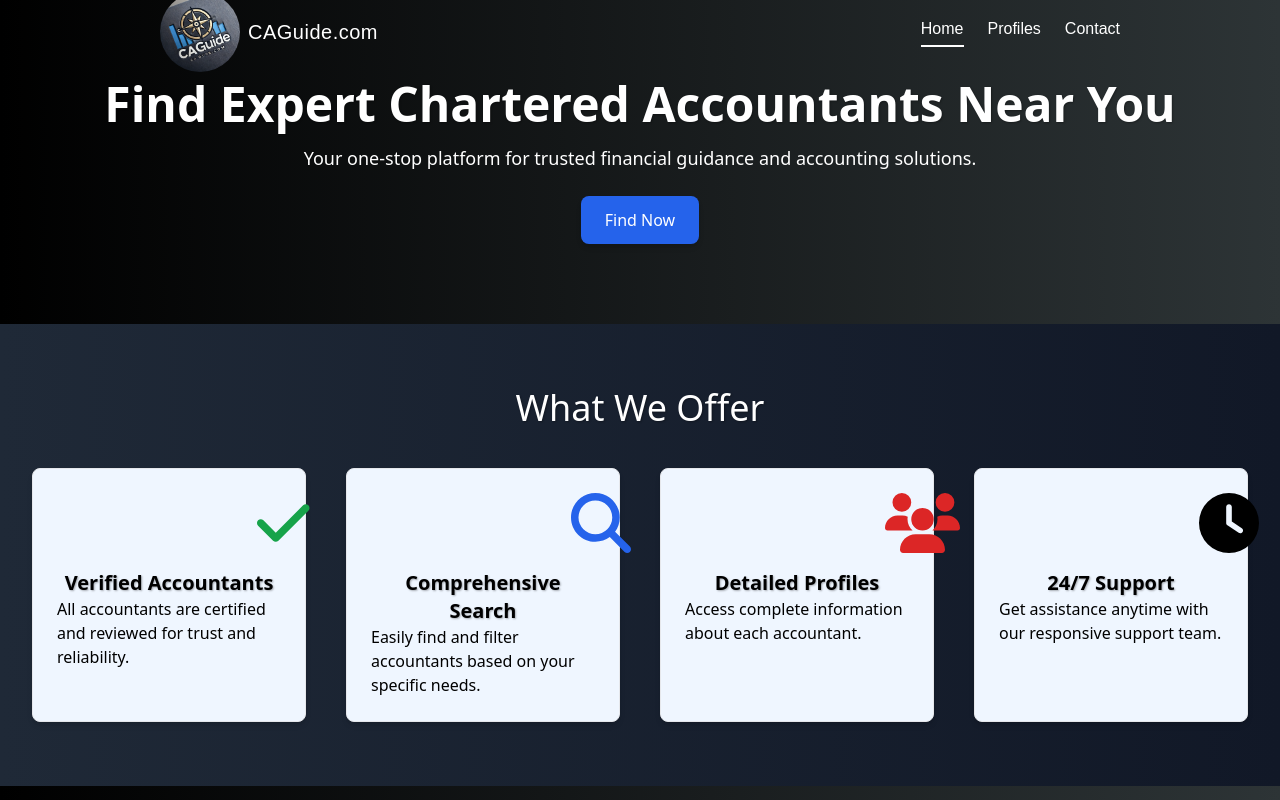
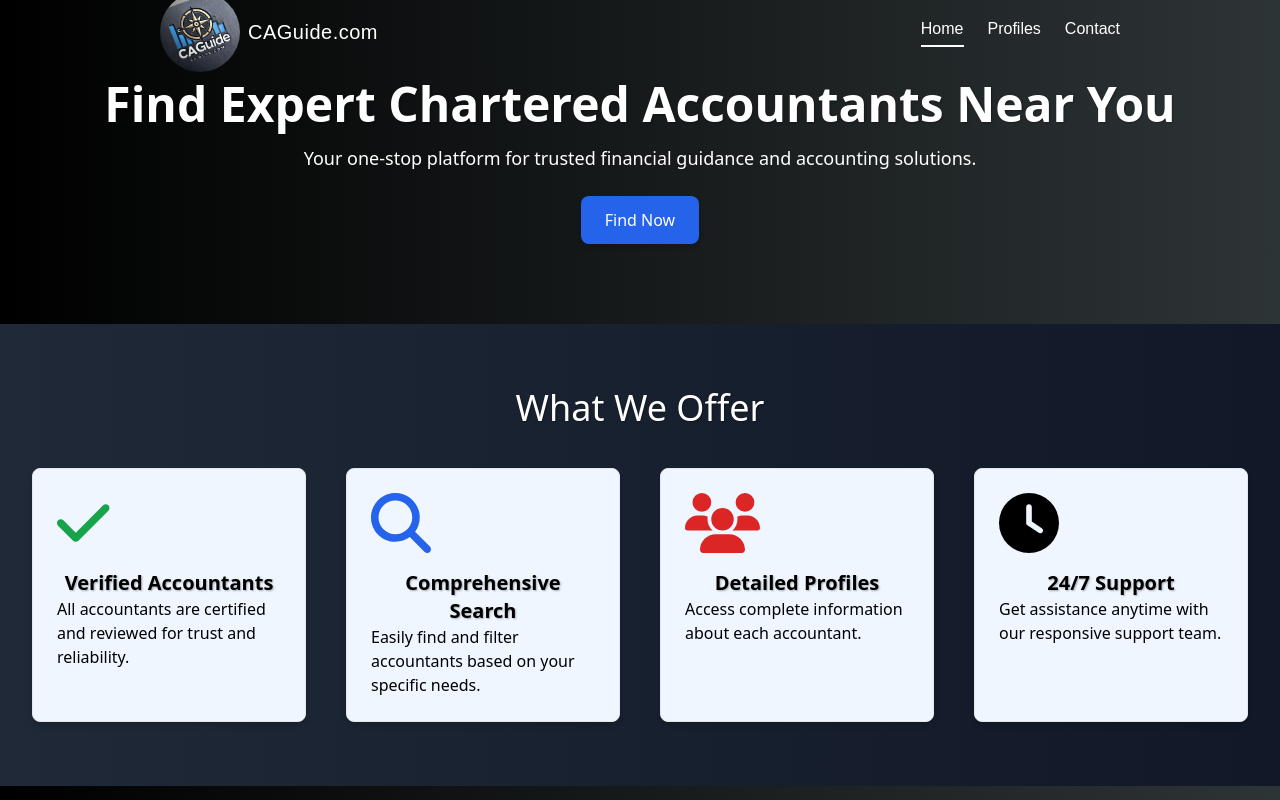
Before and after one commit to medamvishnu27/CAProfiles, a React (Vite) app: page / in a window 1280 px wide. Shown: the top 800 px of the page. Built offline with nearby package versions, Linux system fonts and the light colour scheme; a web font is replaced by a local one.

Commit message:
Update Home.jsx

```diff
--- a/src/components/Home.jsx
+++ b/src/components/Home.jsx
@@ -21,22 +21,22 @@ const Home = () => {
             <h2 className="text-4xl font-extralight text-center mb-10 text-white">What We Offer</h2>
             <div className="grid grid-cols-1 md:grid-cols-2 lg:grid-cols-4 gap-10">
               <div className="p-6 border rounded-lg bg-blue-50 shadow-md hover:shadow-lg transition-shadow">
-                <FontAwesomeIcon icon={faCheck} className="text-6xl text-green-600 mb-4 "  style={{marginLeft:"200px"}} />
+                <FontAwesomeIcon icon={faCheck} className="text-6xl text-green-600 mb-4 "  />
                 <h3 className="text-xl font-semibold  text-center">Verified Accountants</h3>
                 <p>All accountants are certified and reviewed for trust and reliability.</p>
               </div>
               <div className="p-6 border rounded-lg bg-blue-50 shadow-md hover:shadow-lg transition-shadow">
-                <FontAwesomeIcon icon={faSearch} className="text-6xl text-blue-600 mb-4"  style={{marginLeft:"200px"}} />
+                <FontAwesomeIcon icon={faSearch} className="text-6xl text-blue-600 mb-4"  />
                 <h3 className="text-xl font-semibold  text-center">Comprehensive Search</h3>
                 <p>Easily find and filter accountants based on your specific needs.</p>
               </div>
               <div className="p-6 border rounded-lg bg-blue-50 shadow-md hover:shadow-lg transition-shadow">
-                <FontAwesomeIcon icon={faUsers} className="text-6xl text-red-600 mb-4"  style={{marginLeft:"200px"}} />
+                <FontAwesomeIcon icon={faUsers} className="text-6xl text-red-600 mb-4"  />
                 <h3 className="text-xl font-semibold  text-center">Detailed Profiles</h3>
                 <p>Access complete information about each accountant.</p>
               </div>
               <div className="p-6 border rounded-lg bg-blue-50 shadow-md hover:shadow-lg transition-shadow">
-                <FontAwesomeIcon icon={faClock} className="text-6xl mb-4"  style={{marginLeft:"200px"}} />
+                <FontAwesomeIcon icon={faClock} className="text-6xl mb-4"   />
                 <h3 className="text-xl font-semibold text-center">24/7 Support</h3>
                 <p>Get assistance anytime with our responsive support team.</p>
               </div>
```
